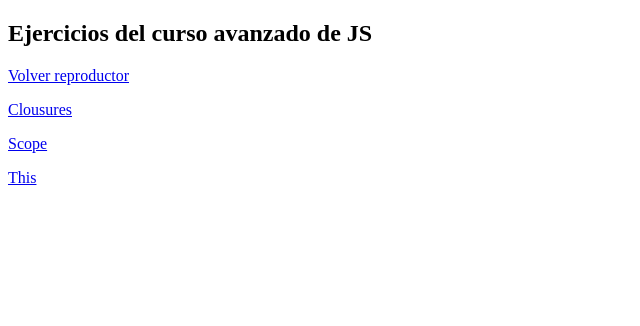
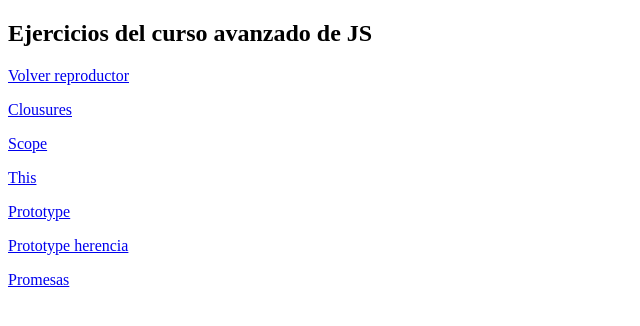
Before and after one commit to tatiopi/curso-avanzado-js, a website: page ejercicios/index.html in a window 1280 px wide. Shown: the whole page, without its empty margins (0-640 px from the left). Drawn offline with Linux system fonts and the light colour scheme.

```diff
--- a/ejercicios/index.html
+++ b/ejercicios/index.html
@@ -14,6 +14,9 @@
     <p><a href="./clousures.html">Clousures</a> </p>
     <p><a href="./scope.html">Scope</a> </p>
     <p><a href="./this.html">This</a> </p>
+    <p><a href="./prototype.html">Prototype</a> </p>
+    <p><a href="./prototypal- heritage.html">Prototype herencia</a> </p>
+    <p><a href="./promises.html">Promesas</a> </p>
 </body>
 
 </html>
```
